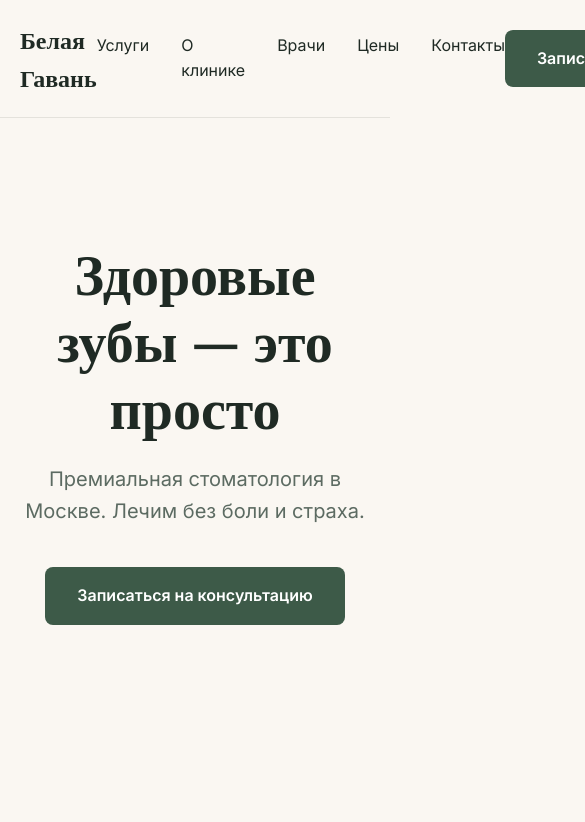
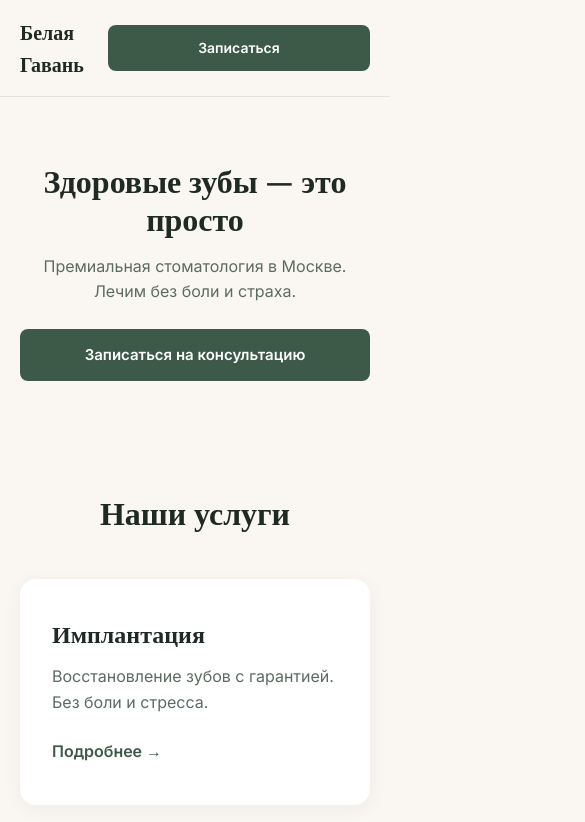
Before and after one commit to evgeniiaklimova03/dental-clinic, a plain HTML site: page index.html in a window 390 px wide. Shown: the top 822 px of the page, 585 px wide, since content can reach past the window. Drawn offline with nearby package versions, Linux system fonts and the light colour scheme.

Commit message:
Добавлена адаптивность для мобильных устройств

```diff
--- a/css/style.css
+++ b/css/style.css
@@ -284,3 +284,69 @@ section {
         order: -1; /* Картинка встает над текстом на мобильных */
     }
 }
+/* ============================================
+   АДАПТИВНОСТЬ ДЛЯ МОБИЛЬНЫХ (МЕДИА-ЗАПРОСЫ)
+   ============================================ */
+
+/* --- Планшеты и небольшие экраны (до 992px) --- */
+@media (max-width: 992px) {
+    .header__nav {
+        display: none; /* Прячем горизонтальное меню (позже сделаем бургер) */
+    }
+
+    .hero__title {
+        font-size: 40px; /* Уменьшаем заголовок */
+    }
+
+    .hero__subtitle {
+        font-size: 18px;
+    }
+
+    .section-title {
+        font-size: 32px;
+    }
+}
+
+/* --- Телефоны (до 768px) --- */
+@media (max-width: 768px) {
+    section {
+        padding: 48px 0; /* Меньше отступов по вертикали */
+    }
+
+    .header {
+        padding: 16px 0;
+    }
+
+    .header__logo {
+        font-size: 20px;
+    }
+
+    .header .btn--primary {
+        padding: 12px 20px; /* Кнопка в шапке поменьше */
+        font-size: 14px;
+    }
+
+    .hero {
+        padding: 64px 0;
+    }
+
+    .hero__title {
+        font-size: 32px; /* Еще меньше на телефоне */
+        margin-bottom: 16px;
+    }
+
+    .hero__subtitle {
+        font-size: 16px;
+        margin-bottom: 24px;
+    }
+
+    .btn {
+        padding: 14px 24px;
+        font-size: 15px;
+        width: 100%; /* Кнопки на мобильном на всю ширину (удобно нажимать) */
+    }
+
+    .services__grid {
+        grid-template-columns: 1fr; /* Карточки в один столбец */
+    }
+}
```
